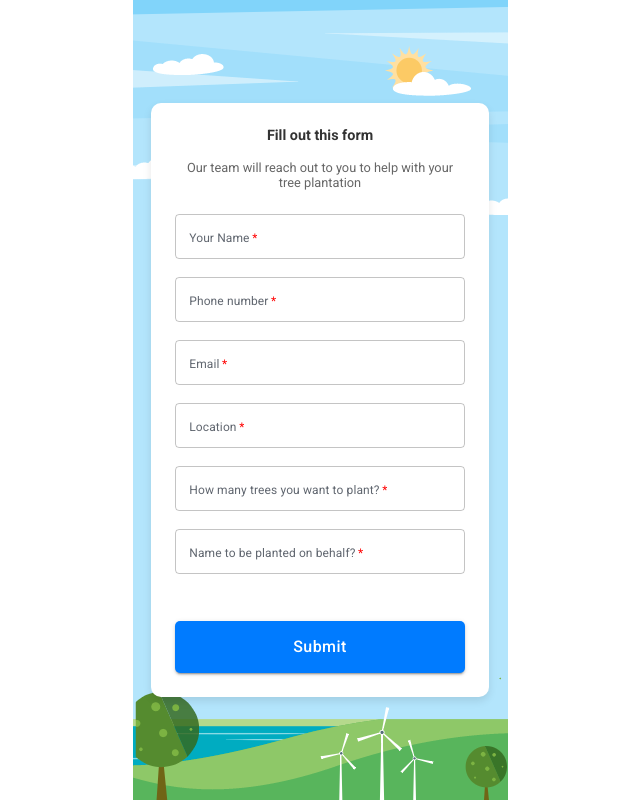
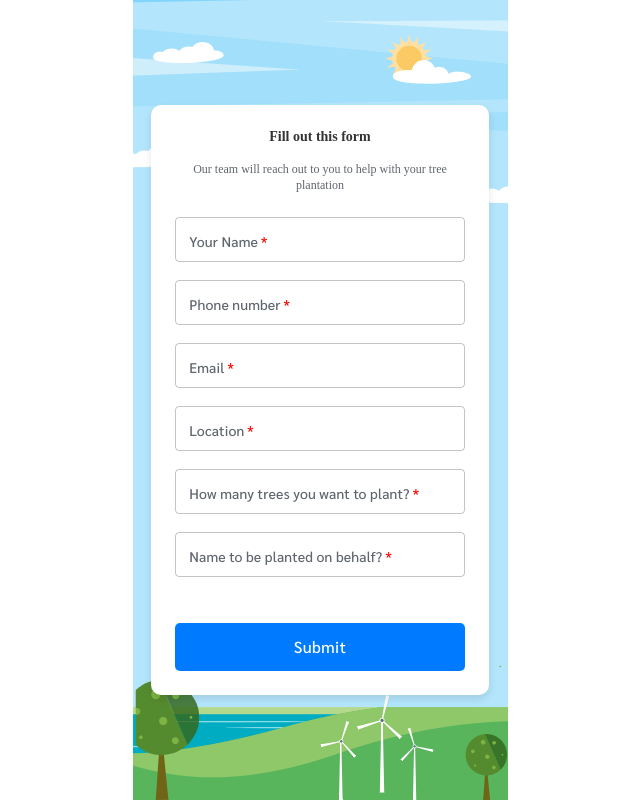
Before and after one commit to DharshiniPandian/CrayondKarmaCalculator, a React (Vite) app: page /tree-form in a window 1280 px wide. Shown: the whole page, without its empty margins (320-960 px from the left). Built offline with nearby package versions, Linux system fonts and the light colour scheme; a web font is replaced by a local one.

Commit message:
added a redux reducer for master foods

```diff
--- a/src/pages/Appliance/Appliance.jsx
+++ b/src/pages/Appliance/Appliance.jsx
@@ -146,7 +146,7 @@ export default function Appliance() {
                 borderStyle: "solid",
               }}
             >
-              <div style={{ fontWeight: "420", fontSize: "14px",fontFamily: "Excon, sans-serif" }}>
+              <div style={{ font:' normal normal normal 13px/16px Excon' }}>
                 {item.name}
               </div>
             </div>
@@ -154,6 +154,7 @@ export default function Appliance() {
           </div>
         </div>
       </div>
+      <div style={{marginTop:"11px"}}>
       <Button
         onBack={() => navigate("/Food")}
         onNext={() => {
@@ -164,6 +165,7 @@ export default function Appliance() {
           }
         }}
       />
+      </div>
     </div>
   );
 }
--- a/src/pages/Forms/Form.css
+++ b/src/pages/Forms/Form.css
@@ -7,13 +7,15 @@
     background-size: cover;
     position: relative;
     flex-direction: column;
+    background-repeat: no-repeat;
+    background-position: bottom;
     background-image: url(../../assets//bg1.png);
 }
 
 /* Message Styles */
 .msg {
-    font-size: 22px;
-    font-weight: 600;
+    font: normal normal 500 18px/26px Excon;
+    letter-spacing: 0px;
     color: #000000;
     padding: 1rem;
     text-align: center;
@@ -25,16 +27,16 @@
 .msg-enter {
     opacity: 1;
     transform: translateY(0);
-    font-size: 22px;
-    font-weight: medium;
+    font: normal normal 500 18px/26px Excon;
+    letter-spacing: 0px;
     color: #000000;
 }
 
 .msg-leave {
     opacity: 0;
     transform: translateY(-100%);
-    font-size: 22px;
-    font-weight: medium;
+    font: normal normal 500 18px/26px Excon;
+    letter-spacing: 0px;
     color: #000000;
 }
 
@@ -56,13 +58,14 @@
 
 .tree-form h2 {
     margin-bottom: 1rem;
-    font-size: 0.9rem;
+    font: normal normal 600 14px/16px Excon;
     color: #333;
 }
 
 .tree-form p {
-    font-size: 0.8rem;
-    color: #666;
+    text-align: center;
+    font: normal normal normal 12px/16px Excon;
+    color: #60666F;
     margin-bottom: 1.5rem;
 }
 
--- a/src/pages/Forms/Form.jsx
+++ b/src/pages/Forms/Form.jsx
@@ -52,7 +52,7 @@ const Form = () => {
                                 height: '45px',
                             },
                             '& .MuiInputLabel-root': {
-                                fontSize: '12px',
+                                font: "normal normal 500 14px/16px Sarabun",
                             },
                         }}
                         slotProps={{
@@ -75,13 +75,13 @@ const Form = () => {
                                 height: '45px',
                             },
                             '& .MuiInputLabel-root': {
-                                fontSize: '12px',
+                                font: "normal normal 500 14px/16px Sarabun",
                             },
                         }}
                         slotProps={{
                             inputLabel: {
                                 classes: { asterisk: 'asterisk' },
-                                style: { color: '#60666F' }
+                                style: { color: '#60666F' },
                             }
                         }}
                     />
@@ -98,7 +98,7 @@ const Form = () => {
                                 height: '45px',
                             },
                             '& .MuiInputLabel-root': {
-                                fontSize: '12px',
+                                font: "normal normal 500 14px/16px Sarabun",
                             },
                         }}
                         slotProps={{
@@ -120,7 +120,7 @@ const Form = () => {
                                 height: '45px',
                             },
                             '& .MuiInputLabel-root': {
-                                fontSize: '12px',
+                                font: "normal normal 500 14px/16px Sarabun",
                             },
                         }}
                         slotProps={{
@@ -143,7 +143,7 @@ const Form = () => {
                                 height: '45px',
                             },
                             '& .MuiInputLabel-root': {
-                                fontSize: '12px',
+                                font: "normal normal 500 14px/16px Sarabun",
                             },
                         }}
                         slotProps={{
@@ -165,7 +165,7 @@ const Form = () => {
                                 height: '45px',
                             },
                             '& .MuiInputLabel-root': {
-                                fontSize: '12px',
+                                font: "normal normal 500 14px/16px Sarabun",
                             },
                         }}
                         slotProps={{
@@ -179,10 +179,16 @@ const Form = () => {
                     {/* MUI Button */}
                     <Button
                         onClick={handleSuccess}
-                        variant="contained"
                         color="primary"
-                        fullWidth
-                        sx={{ textTransform: 'none' }}
+                        variant='outlined'
+                        sx={{
+                            textTransform: 'none',
+                            backgroundColor:"#1D78EC",
+                            width: "304px",
+                            height: "48px",
+                            borderRadius:"8px",
+                            font: "normal normal 500 14px/16px Sarabun"
+                        }}
                     >
                         Submit
                     </Button>
--- a/src/pages/Result/Complete.css
+++ b/src/pages/Result/Complete.css
@@ -4,7 +4,7 @@
     justify-content: center;
     align-items: center;
     height: 100vh;
-    background-color: #ffffff;
+    background-color: #ffff;
     background-image:url(../../assets/donebg.png) ;
 }
 
@@ -24,6 +24,6 @@
 }
 
 .success-message h1 {
-    font-size: 24px;
+    font: normal normal 600 18px/25px Excon;
     color: #333;
 }
--- a/src/pages/Result/Result.css
+++ b/src/pages/Result/Result.css
@@ -42,7 +42,7 @@
     /* max-width: 400px; */
     background-color: white;
     padding: 20px;
-    border-radius: 20px;
+    border-radius: 16px;
     box-shadow: 0 4px 10px rgba(0, 0, 0, 0.1);
     display: flex;
     flex-direction: column;
@@ -165,12 +165,10 @@
 
 .remind {
     color: #1f7aec;
-    font-size: 60%;
-    font-weight: 600;
     display: flex;
     justify-content: center;
     align-items: center;
-    margin-top: 8%;
+    margin-top: 17.12px;
 }
 
 .legend-container {
--- a/src/pages/Result/Result.jsx
+++ b/src/pages/Result/Result.jsx
@@ -51,8 +51,8 @@ const Result = () => {
                     <h3>Planting 15 Saplings</h3>
                     <button  onClick={handlePlant}>Plant now to offset</button>
                 </div>
-                <div className='remind'>
-                    <p>Remind me later</p>
+                <div className='remind' style={{font: "normal normal 600 14px/16px Sarabun"}}>
+                    Remind me later
                 </div>
             </div>
         </div>
--- a/src/pages/vehicle/Vehicle.jsx
+++ b/src/pages/vehicle/Vehicle.jsx
@@ -10,7 +10,7 @@ import PageTwo from './PageTwo';
 import PageThree from './PageThree';
 import PageFour from './PageFour';
 import { useDispatch } from 'react-redux';
-import { addMesterVehiclesData } from '../../slice/MasterApiSlices';
+import { addMasterVehiclesData } from '../../slice/MasterApiSlices';
 import axios from 'axios';
 import background1 from '../../assets/background1.png'
 import background2 from '../../assets/background2.png'
@@ -33,7 +33,7 @@ const Vehicle = ({ pagecond }) => {
         try{
           const response = await axios.get('http://localhost:8081/master/vehicles');
           if(response.status===200)
-          dispatch(addMesterVehiclesData(response.data))
+          dispatch(addMasterVehiclesData(response.data))
         }
         catch(error){
           console.log("error while fetching data",error);
@@ -117,7 +117,7 @@ const Vehicle = ({ pagecond }) => {
                                     l-4-6.6598C5.8787,1.3386,5.706,1.2375,5.5174,1.2315z"></path>
                         </svg>
                     </li>
-                    <li><h1>{carbonvalue} ton CO2</h1></li>
+                    <li><h1>{carbonvalue.toFixed(2)} ton CO2</h1></li>
                 </div>
             </div>
             <div className="bottombar">
--- a/src/store/store.jsx
+++ b/src/store/store.jsx
@@ -1,9 +1,11 @@
 import { configureStore } from "@reduxjs/toolkit";
 import { MasterVehicleReducer } from "../slice/MasterApiSlices";
+import { MasterFoodItemsReducer } from "../slice/MasterApiSlices";
 
 
 export const store = configureStore({
     reducer:{
-        masterVehicles:MasterVehicleReducer
+        masterVehicles:MasterVehicleReducer,
+        masterFoodItems: MasterFoodItemsReducer
     }
 })
--- a/src/styles/Appliance.css
+++ b/src/styles/Appliance.css
@@ -20,15 +20,13 @@
   margin-top: -25px;
 }
 .appliance-ques {
-  font-family: "Excon", sans-serif;
+  font: normal normal 600 13px/16px Excon;
   margin-top: 2%;
-  font-weight: 520;
   display: flex;
   justify-content: center;
   /* height: 6vh; */
   align-items: end;
   /* background-color: #FEA062; */
-  font-size: 14px;
 }
 .appliance-products {
 
```
Also changed, not shown: src/pages/Food/Food.jsx (+17 -2 lines), src/slice/MasterApiSlices.jsx (+16 -2 lines).
